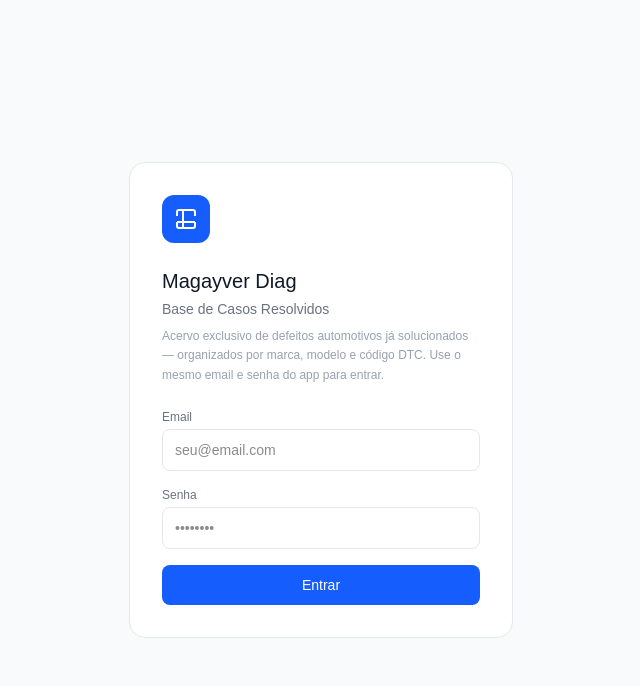
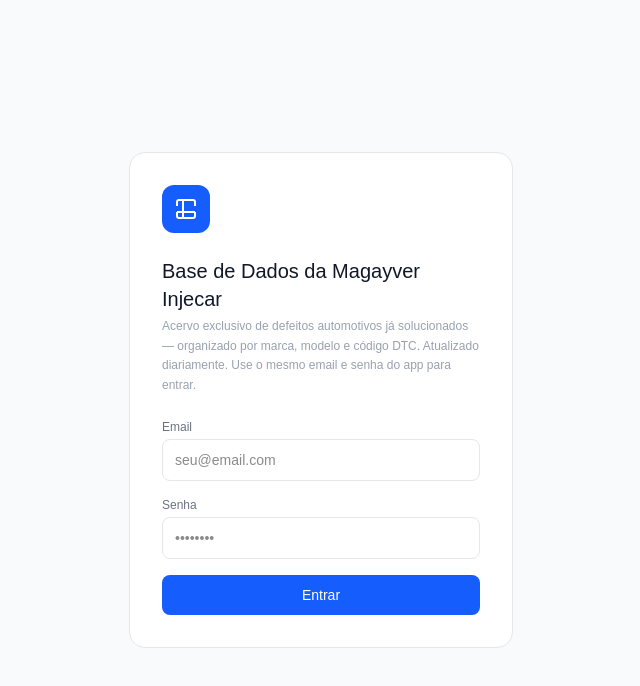
Before and after one commit to magayverinjecar/magayver-diag-site, a Next.js app: page /login in a window 1280 px wide. Shown: the top 686 px of the page, without its empty margins (319-959 px from the left). Built offline with nearby package versions, Linux system fonts and the light colour scheme.

Commit message:
feat: redirecionar inicio para login e atualizar descricao

```diff
--- a/app/login/page.tsx
+++ b/app/login/page.tsx
@@ -46,10 +46,9 @@
           </svg>
         </div>
 
-        <h1 className="text-xl font-medium text-gray-900 mb-1">Magayver Diag</h1>
-        <p className="text-sm text-gray-500 mb-2">Base de Casos Resolvidos</p>
+        <h1 className="text-xl font-medium text-gray-900 mb-1">Base de Dados da Magayver Injecar</h1>
         <p className="text-xs text-gray-400 leading-relaxed mb-6">
-          Acervo exclusivo de defeitos automotivos já solucionados — organizados por marca, modelo e código DTC. Use o mesmo email e senha do app para entrar.
+          Acervo exclusivo de defeitos automotivos já solucionados — organizado por marca, modelo e código DTC. Atualizado diariamente. Use o mesmo email e senha do app para entrar.
         </p>
 
         <form onSubmit={handleLogin} className="flex flex-col gap-4">
--- a/app/page.tsx
+++ b/app/page.tsx
@@ -1,35 +1,5 @@
-import Link from 'next/link'
+import { redirect } from 'next/navigation'
 
 export default function Home() {
-  return (
-    <main className="min-h-screen bg-gray-50 flex flex-col items-center justify-center px-4">
-      <div className="max-w-lg w-full text-center">
-        <div className="w-16 h-16 bg-blue-600 rounded-2xl flex items-center justify-center mx-auto mb-6">
-          <svg width="32" height="32" viewBox="0 0 24 24" fill="none" stroke="white" strokeWidth="2">
-            <path d="M9 3H5a2 2 0 0 0-2 2v4m6-6h10a2 2 0 0 1 2 2v4M9 3v18m0 0h10a2 2 0 0 0 2-2v-4M9 21H5a2 2 0 0 1-2-2v-4m0 0h18"/>
-          </svg>
-        </div>
-
-        <h1 className="text-3xl font-medium text-gray-900 mb-3">
-          Magayver Diag
-        </h1>
-        <p className="text-gray-500 mb-2 text-lg">Base de Casos Resolvidos</p>
-        <p className="text-gray-400 text-sm mb-8">
-          Acesso exclusivo para assinantes do app Magayver Diag.
-          Consulte defeitos já solucionados por marca, modelo e código DTC.
-        </p>
-
-        <Link
-          href="/login"
-          className="inline-block bg-blue-600 text-white px-8 py-3 rounded-xl font-medium hover:bg-blue-700 transition-colors"
-        >
-          Entrar com minha conta
-        </Link>
-
-        <p className="text-xs text-gray-400 mt-6">
-          Ainda não assina o app? Baixe o Magayver Diag na Play Store.
-        </p>
-      </div>
-    </main>
-  )
+  redirect('/login')
 }
```
